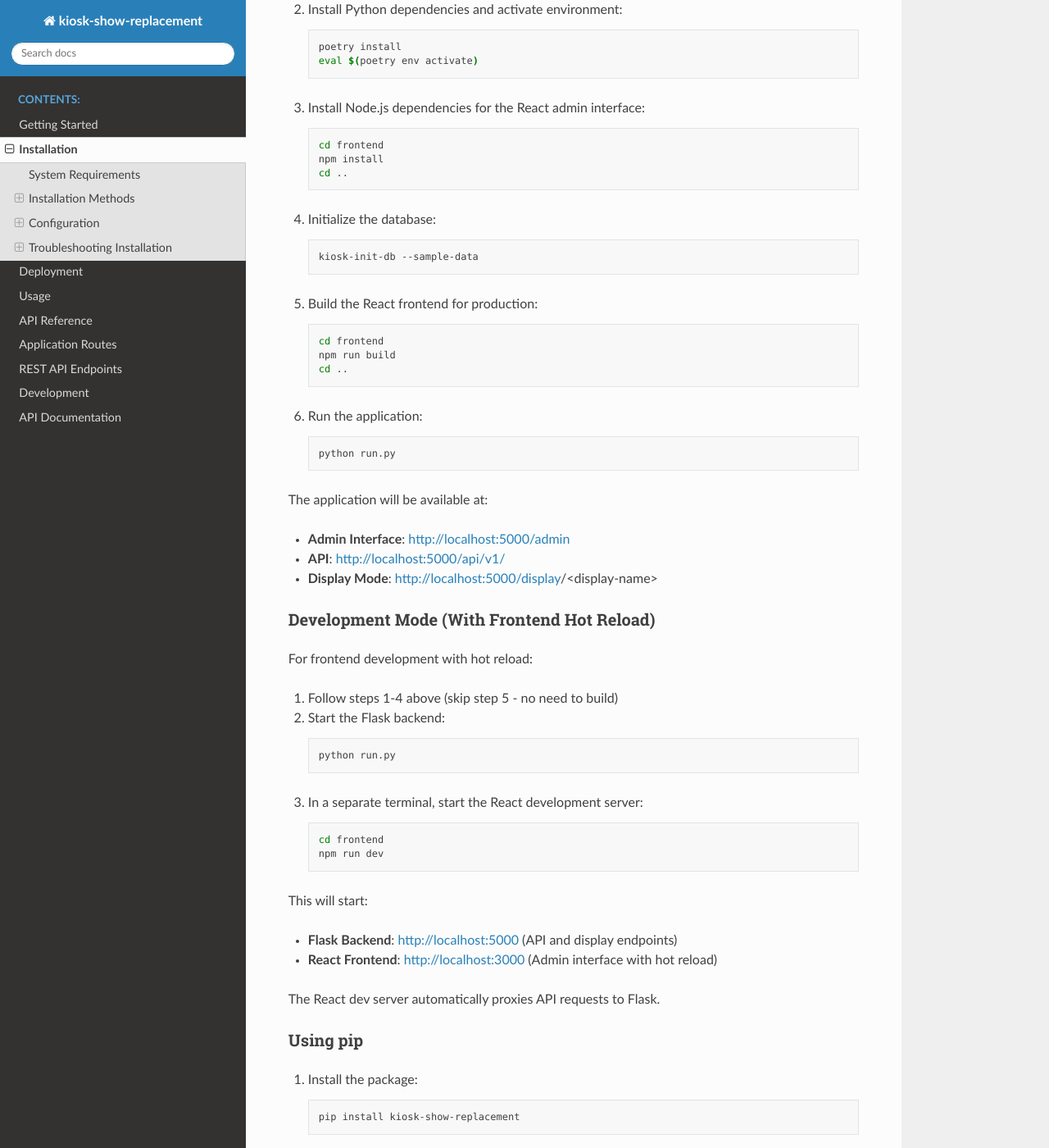
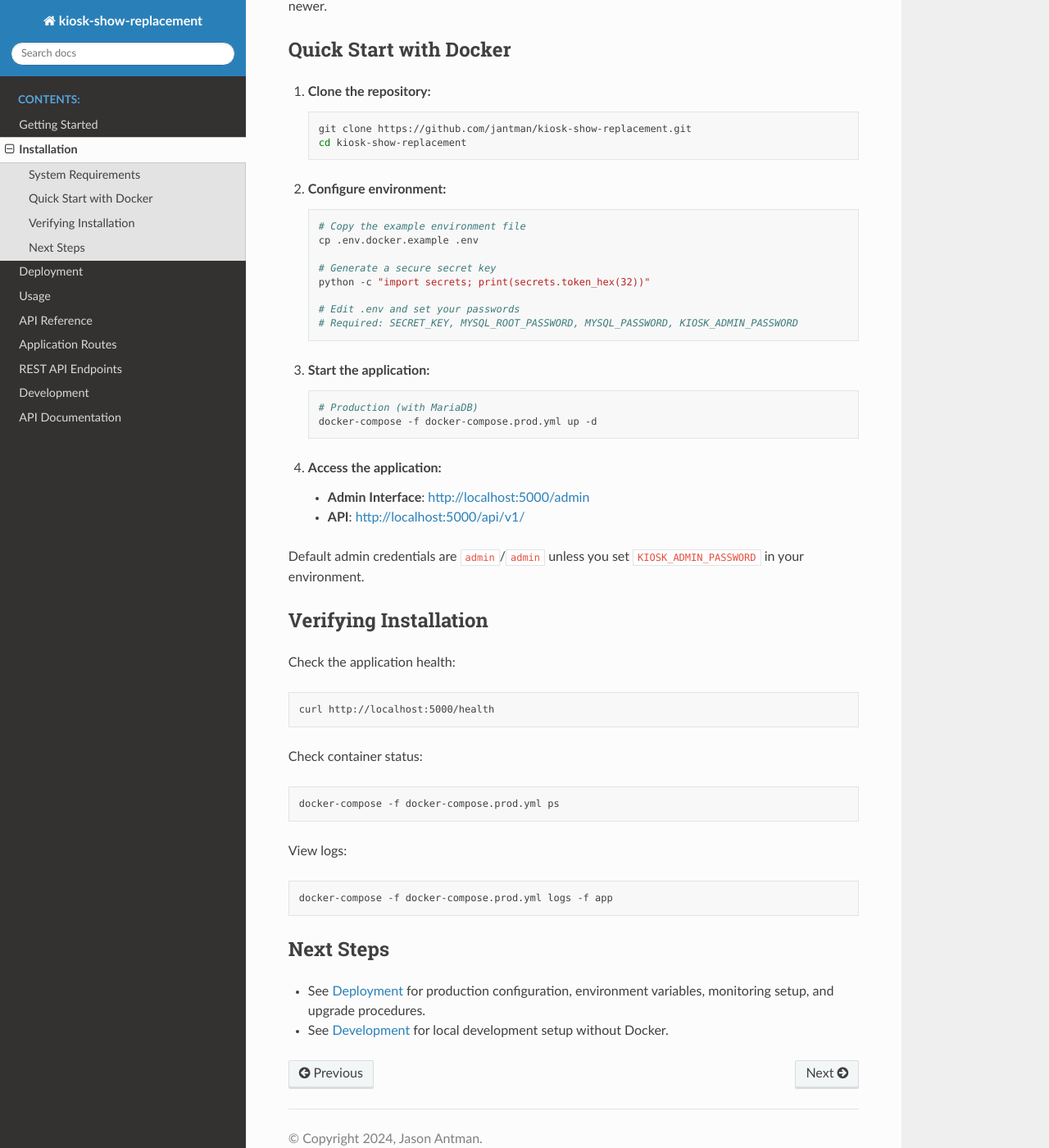
Before and after one commit to jantman/kiosk-show-replacement, a Sphinx documentation site: the page built from docs/installation.rst, in a window 1280 px wide and 1400 px high, scrolled down 561 px. Shown: the whole window at 82% size. Built offline with Sphinx 7.4.7 and the Read the Docs theme 3.1.0, drawn with Linux system fonts in a browser that asks for light colours; some of the changed text lies outside the part shown.

Commit message:
NR-2.2: Update installation.rst for Docker-only production
Transform installation.rst into a Docker-only quick-start guide:
- Add prominent note that Docker is the only supported production method
- Update system requirements to Docker-focused (Docker Engine, Compose)
- Remove all local Python/Poetry installation instructions
- Add simple 4-step Docker quick start
- Add installation verification steps
- Reference development.rst for local development setup
- Reference deployment.rst for detailed production configuration

Co-Authored-By: Claude Opus 4.5 <noreply@anthropic.com>

```diff
--- a/docs/installation.rst
+++ b/docs/installation.rst
@@ -1,268 +1,88 @@
 Installation
 ============
+
+This guide covers installing kiosk-show-replacement for production use.
+
+.. note::
+
+   **Docker is the only supported installation method for production.**
+
+   For local development setup (Python/Poetry), see :doc:`development`.
 
 System Requirements
 -------------------
 
-* Python 3.9 or higher
-* SQLite 3
-* Node.js 18.0 or higher and npm (for the React admin interface)
-* Modern web browser for management interface
+* Docker Engine 20.10 or higher
+* Docker Compose 2.0 or higher
+* 512MB+ RAM (1GB+ recommended)
+* 1GB+ disk space
 
-Installation Methods
---------------------
+The application supports both x86_64 and ARM64 architectures, including
+Raspberry Pi 4 and newer.
 
-Using Poetry (Recommended for Development)
-~~~~~~~~~~~~~~~~~~~~~~~~~~~~~~~~~~~~~~~~~~~
+Quick Start with Docker
+-----------------------
 
-1. Clone the repository:
+1. **Clone the repository:**
 
    .. code-block:: bash
 
       git clone https://github.com/jantman/kiosk-show-replacement.git
       cd kiosk-show-replacement
 
-2. Install Python dependencies and activate environment:
+2. **Configure environment:**
 
    .. code-block:: bash
 
-      poetry install
-      eval $(poetry env activate)
+      # Copy the example environment file
+      cp .env.docker.example .env
 
-3. Install Node.js dependencies for the React admin interface:
+      # Generate a secure secret key
+      python -c "import secrets; print(secrets.token_hex(32))"
+
+      # Edit .env and set your passwords
+      # Required: SECRET_KEY, MYSQL_ROOT_PASSWORD, MYSQL_PASSWORD, KIOSK_ADMIN_PASSWORD
+
+3. **Start the application:**
 
    .. code-block:: bash
 
-      cd frontend
-      npm install
-      cd ..
+      # Production (with MariaDB)
+      docker-compose -f docker-compose.prod.yml up -d
 
-4. Initialize the database:
+4. **Access the application:**
 
-   .. code-block:: bash
+   * **Admin Interface**: http://localhost:5000/admin
+   * **API**: http://localhost:5000/api/v1/
 
-      kiosk-init-db --sample-data
+Default admin credentials are ``admin``/``admin`` unless you set
+``KIOSK_ADMIN_PASSWORD`` in your environment.
 
-5. Build the React frontend for production:
+Verifying Installation
+----------------------
 
-   .. code-block:: bash
-
-      cd frontend
-      npm run build
-      cd ..
-
-6. Run the application:
-
-   .. code-block:: bash
-
-      python run.py
-
-The application will be available at:
-
-* **Admin Interface**: http://localhost:5000/admin
-* **API**: http://localhost:5000/api/v1/
-* **Display Mode**: http://localhost:5000/display/<display-name>
-
-Development Mode (With Frontend Hot Reload)
-~~~~~~~~~~~~~~~~~~~~~~~~~~~~~~~~~~~~~~~~~~~~
-
-For frontend development with hot reload:
-
-1. Follow steps 1-4 above (skip step 5 - no need to build)
-
-2. Start the Flask backend:
-
-   .. code-block:: bash
-
-      python run.py
-
-3. In a separate terminal, start the React development server:
-
-   .. code-block:: bash
-
-      cd frontend
-      npm run dev
-
-This will start:
-
-* **Flask Backend**: http://localhost:5000 (API and display endpoints)
-* **React Frontend**: http://localhost:3000 (Admin interface with hot reload)
-
-The React dev server automatically proxies API requests to Flask.
-
-Using pip
-~~~~~~~~~
-
-1. Install the package:
-
-   .. code-block:: bash
-
-      pip install kiosk-show-replacement
-
-2. Initialize the database:
-
-   .. code-block:: bash
-
-      kiosk-init-db --sample-data
-
-3. Run the application:
-
-   .. code-block:: bash
-
-      kiosk-show
-
-Configuration
--------------
-
-Environment Variables
-~~~~~~~~~~~~~~~~~~~~~
-
-The application can be configured using environment variables:
-
-* ``FLASK_ENV``: Set to ``development`` for development mode
-* ``DATABASE_URL``: Database connection string (defaults to SQLite)
-* ``SECRET_KEY``: Flask secret key for sessions
-* ``UPLOAD_FOLDER``: Directory for uploaded files
-* ``MAX_CONTENT_LENGTH``: Maximum file upload size
-
-Database Initialization
-~~~~~~~~~~~~~~~~~~~~~~~
-
-The application requires database initialization before first use.
-
-**Important**: First activate your Poetry environment (once per terminal session):
+Check the application health:
 
 .. code-block:: bash
 
-   eval $(poetry env activate)
+   curl http://localhost:5000/health
 
-Then run the initialization commands:
+Check container status:
 
 .. code-block:: bash
 
-   # Initialize empty database
-   kiosk-init-db
+   docker-compose -f docker-compose.prod.yml ps
 
-   # Initialize with sample data
-   kiosk-init-db --sample-data
-
-   # Drop existing tables and recreate
-   kiosk-init-db --reset
-
-Troubleshooting Installation
-----------------------------
-
-Common Issues
-~~~~~~~~~~~~~
-
-**Node.js/npm not found:**
-
-If you get "node: command not found" or "npm: command not found":
+View logs:
 
 .. code-block:: bash
 
-   # Ubuntu/Debian
-   sudo apt update
-   sudo apt install nodejs npm
+   docker-compose -f docker-compose.prod.yml logs -f app
 
-   # macOS with Homebrew
-   brew install node
+Next Steps
+----------
 
-   # Or install Node.js from https://nodejs.org/
+* See :doc:`deployment` for production configuration, environment variables,
+  monitoring setup, and upgrade procedures.
 
-**Python/Poetry issues:**
-
-If Poetry is not installed:
-
-.. code-block:: bash
-
-   # Install Poetry
-   curl -sSL https://install.python-poetry.org | python3 -
-
-   # Add to PATH (follow Poetry installation instructions)
-   export PATH="$HOME/.local/bin:$PATH"
-
-**Permission issues:**
-
-If you encounter permission errors:
-
-.. code-block:: bash
-
-   # For npm packages, avoid sudo and use npx
-   npx npm install
-
-   # Or configure npm to use a different directory
-   npm config set prefix ~/.npm-global
-   export PATH=~/.npm-global/bin:$PATH
-
-**Database initialization fails:**
-
-.. code-block:: bash
-
-   # Remove existing database and try again
-   rm -f kiosk_show.db
-   kiosk-init-db --sample-data
-
-**Frontend build fails:**
-
-.. code-block:: bash
-
-   # Clear npm cache and reinstall
-   cd frontend
-   rm -rf node_modules package-lock.json
-   npm install
-   npm run build
-
-Verifying Installation
-~~~~~~~~~~~~~~~~~~~~~~
-
-After installation, verify everything works:
-
-.. code-block:: bash
-
-   # Check Python environment
-   eval $(poetry env activate)
-   python -c "import kiosk_show_replacement; print('Backend OK')"
-
-   # Check Node.js dependencies
-   cd frontend
-   npm list --depth=0
-
-   # Check database
-   kiosk-init-db --sample-data
-   python -c "from kiosk_show_replacement.models import Slideshow; print(f'Slideshows: {len(Slideshow.query.all())}')"
-
-   # Build frontend
-   npm run build
-   ls -la ../kiosk_show_replacement/static/dist/
-
-   # Start application
-   cd ..
-   python run.py
-
-Requirements Details
-~~~~~~~~~~~~~~~~~~~~
-
-**Minimum Versions:**
-* Python: 3.9+
-* Node.js: 18.0+
-* npm: 8.0+
-* SQLite: 3.31+
-
-**Recommended Versions:**
-* Python: 3.11+
-* Node.js: 20.0+
-* npm: 10.0+
-
-**Disk Space:**
-* ~50MB for Python dependencies
-* ~200MB for Node.js dependencies
-* ~1MB for SQLite database (grows with content)
-
-**Memory:**
-* Minimum: 512MB RAM
-* Recommended: 1GB+ RAM for development
-
-**Network:**
-* Internet connection required for initial dependency installation
-* No internet required for operation after installation
+* See :doc:`development` for local development setup without Docker.
```
